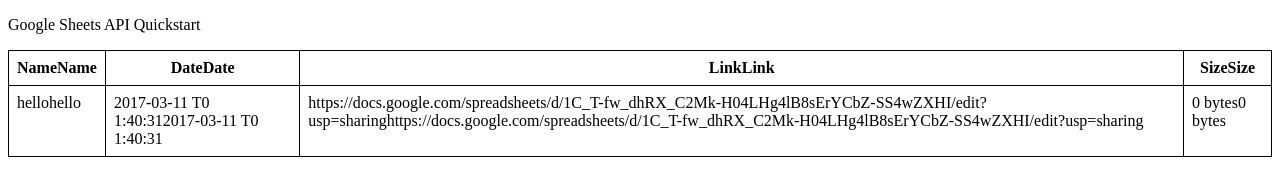
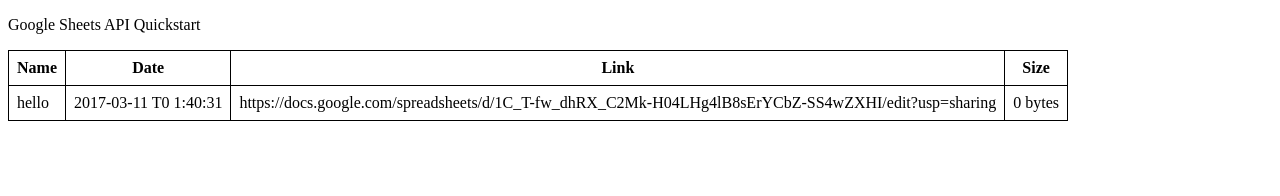
Before and after one commit to snappercayt/webblesamples, a plain HTML site: page QuickStart-GoogleSheets/index.html in a window 1280 px wide. Drawn offline with Linux system fonts and the light colour scheme.

Commit message:
silly mistake, try 19

```diff
--- a/QuickStart-GoogleSheets/index.html
+++ b/QuickStart-GoogleSheets/index.html
@@ -118,7 +118,7 @@
                     urlcell.title = "click here for the sheet";
                     a.style.color = "blue";
                 }
-                cell.appendChild(document.createTextNode(e))
+                //cell.appendChild(document.createTextNode(e))
                 row.appendChild(cell)
             })
             table.appendChild(row)
```
